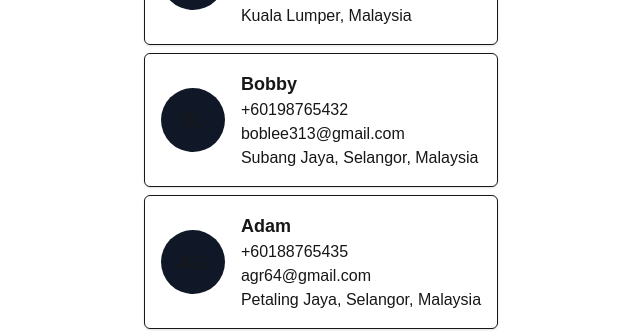
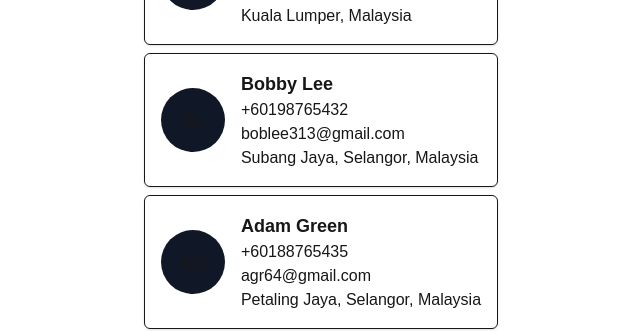
Before and after one commit to kj002/CRUD-address-book, a Next.js app: page /viewcontacts in a window 1280 px wide. Shown: the part 280-611 px from the top of the page, without its empty margins (319-959 px from the left). Built offline with nearby package versions, Linux system fonts and the light colour scheme.

Commit message:
Update ContactCard to display full name with first and last name

```diff
--- a/src/app/components/ContactCard.tsx
+++ b/src/app/components/ContactCard.tsx
@@ -20,7 +20,7 @@
             </div>
 
             <div>
-                <h2 className="text-lg font-bold"> { contact.firstName } </h2>
+                <h2 className="text-lg font-bold"> { contact.firstName } { contact.lastName } </h2>
                 <p> { contact.phone } </p>
                 <p> { contact.email } </p>
                 <p> { contact.address } </p>
```
